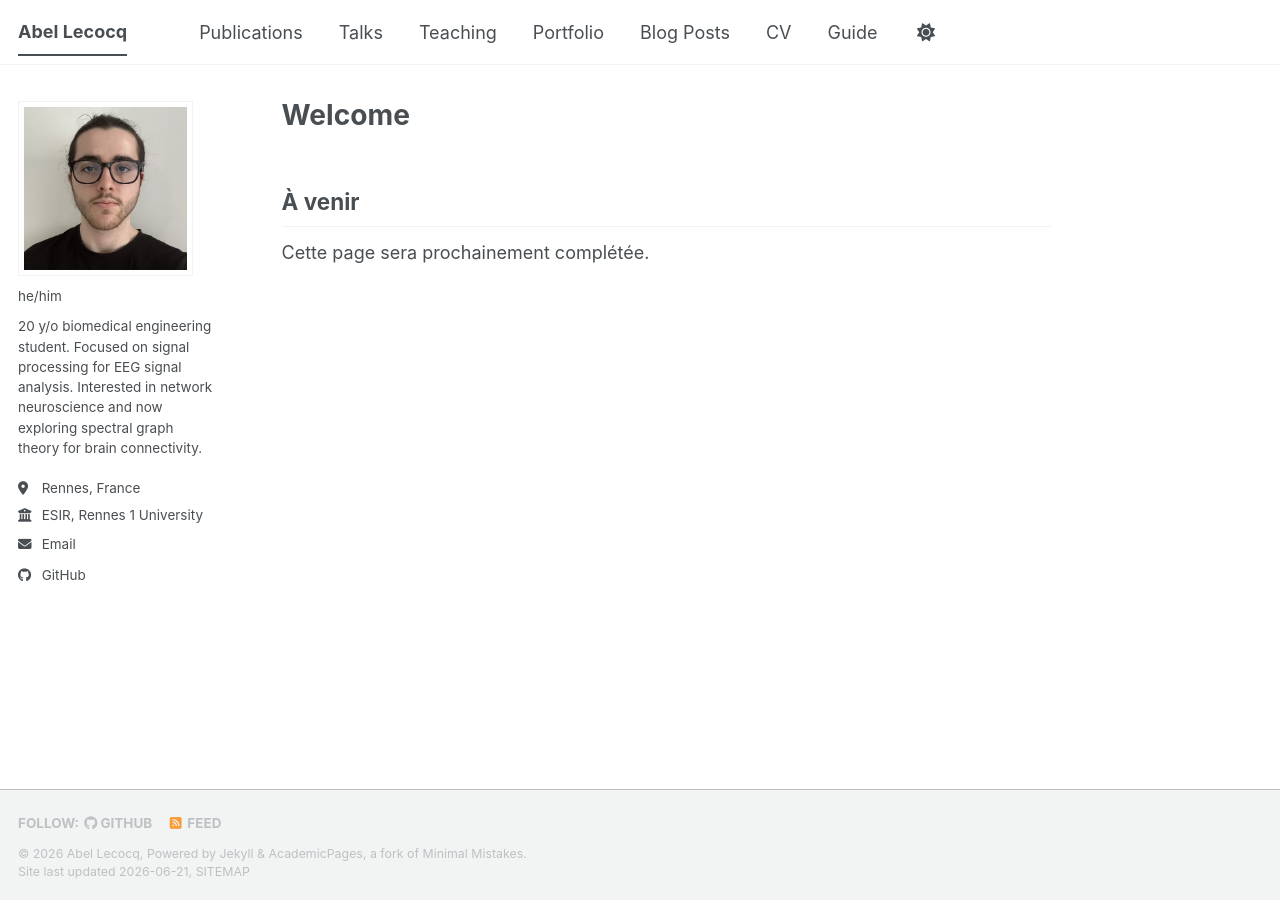
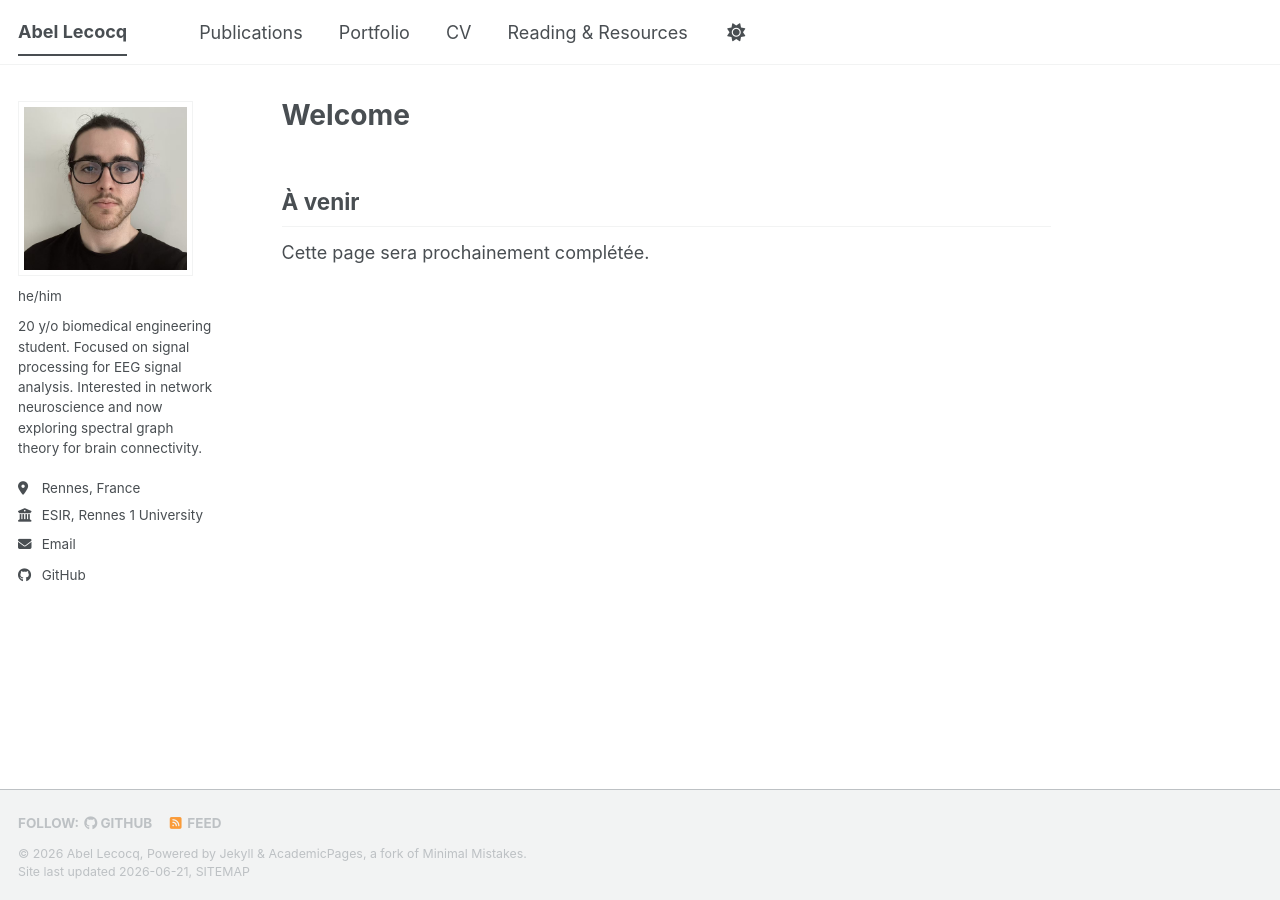
Before and after one commit to Abelccq/Abelccq.github.io, a Jekyll site: the page built from _pages/about.md, in a window 1280 px wide. Built offline with Jekyll 4.4.1, drawn with Linux system fonts in a browser that asks for light colours; a script bundle is joined from its source files by our own code; library files that are not in the unit come from our copies.

Commit message:
Update navigation by modifying sections
Removed 'Talks', 'Teaching', and 'Blog Posts' sections from navigation. Added 'Reading & Resources' section.

```diff
--- a/_data/navigation.yml
+++ b/_data/navigation.yml
@@ -11,23 +11,11 @@ main:
   - title: "Publications"
     url: /publications/
 
-  - title: "Talks"
-    url: /talks/
-
-  - title: "Teaching"
-    url: /teaching/
-
   - title: "Portfolio"
     url: /portfolio/
-
-  - title: "Blog Posts"
-    url: /year-archive/
 
   - title: "CV"
     url: /cv/
 
-  # - title: "CV"
-  #   url: /cv-json/
-
-  - title: "Guide"
-    url: /markdown/
+  - title : "Reading & Resources"
+    url : /reading&ressources/
```
